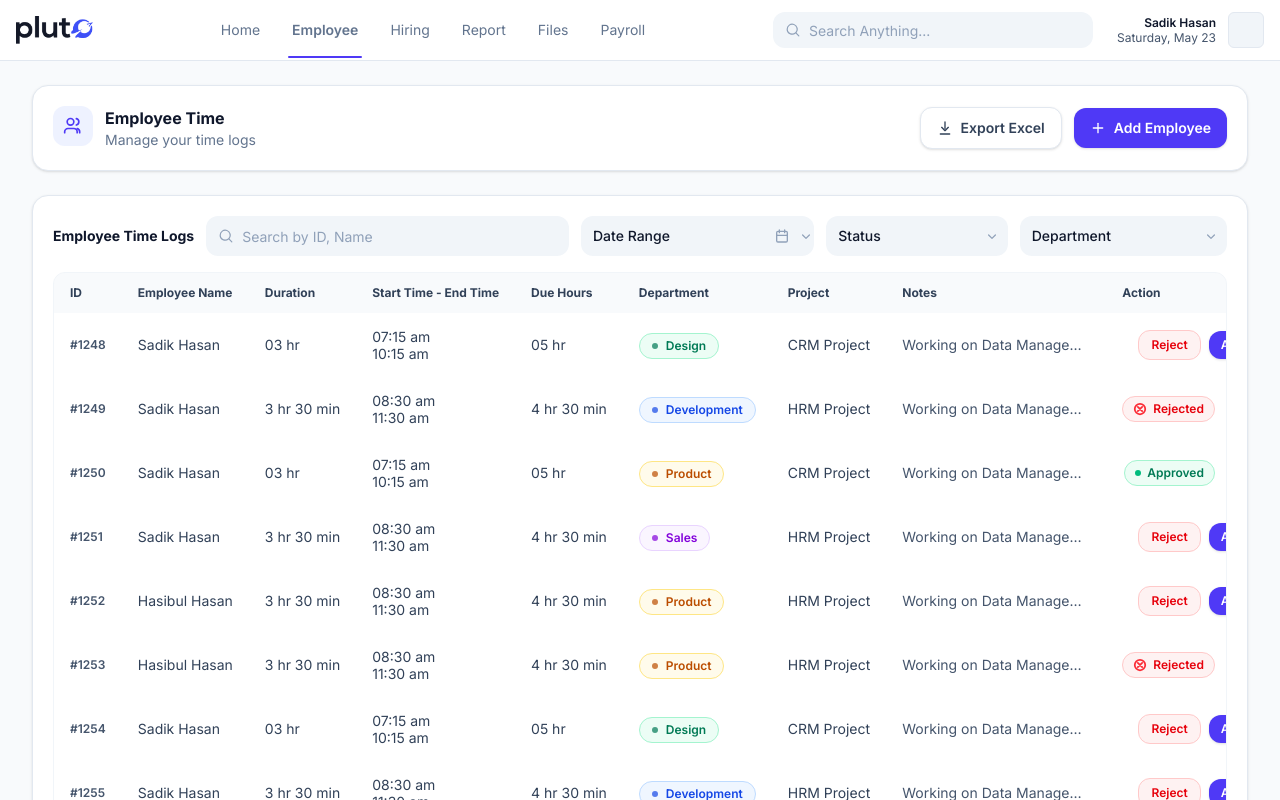
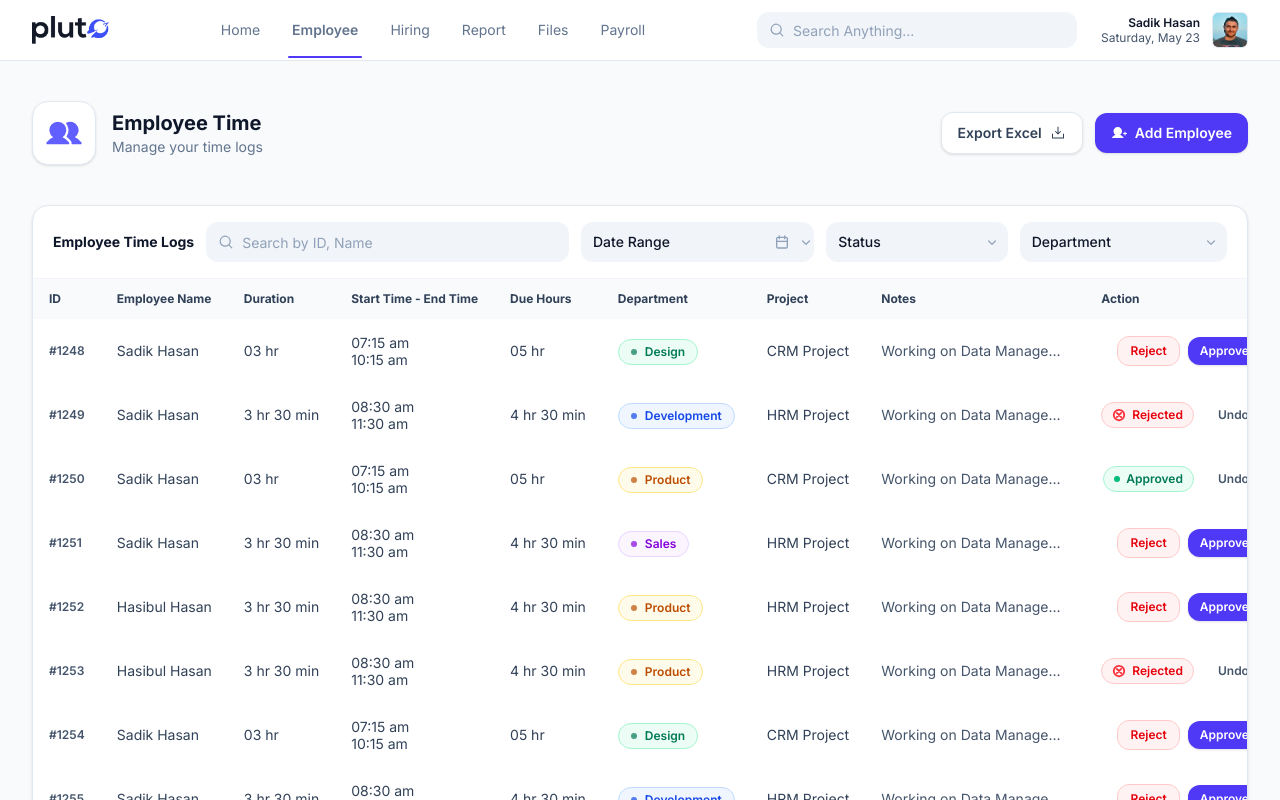
Before and after one commit to Dipteskundu/HRM-Project, a React (Vite) app: page /employee in a window 1280 px wide. Shown: the top 800 px of the page. Built offline with nearby package versions, Linux system fonts and the light colour scheme.

Commit message:
solve all alignment issues

```diff
--- a/package.json
+++ b/package.json
@@ -13,6 +13,7 @@
     "@tailwindcss/vite": "^4.3.0",
     "react": "^19.2.6",
     "react-dom": "^19.2.6",
+    "react-icons": "^5.6.0",
     "react-router": "^7.15.1",
     "react-router-dom": "^7.15.1",
     "tailwindcss": "^4.3.0"
--- a/src/components/Employee/EmployeeHeader.jsx
+++ b/src/components/Employee/EmployeeHeader.jsx
@@ -1,39 +1,29 @@
 import { Button } from '../common/index.js'
+import { PiDownloadSimple, PiUserPlusFill, PiUsersFill } from 'react-icons/pi'
 
 export default function EmployeeHeader({ onExport, onAdd }) {
   return (
-    <div className="rounded-2xl border border-slate-200 bg-white shadow-sm px-5 py-5">
+    <div className="rounded-2xl py-4">
       <div className="flex flex-col gap-4 sm:flex-row sm:items-center sm:justify-between">
-        <div className="flex items-start gap-3">
-          <div className="flex h-10 w-10 items-center justify-center rounded-xl bg-indigo-50">
-            <svg viewBox="0 0 24 24" className="h-5 w-5 text-indigo-600" fill="none" stroke="currentColor" strokeWidth="2">
-              <path strokeLinecap="round" strokeLinejoin="round" d="M17 20v-1a4 4 0 0 0-4-4H6a4 4 0 0 0-4 4v1" />
-              <path strokeLinecap="round" strokeLinejoin="round" d="M16 3.13a4 4 0 0 1 0 7.75" />
-              <path strokeLinecap="round" strokeLinejoin="round" d="M20 20v-1a4 4 0 0 0-3-3.87" />
-              <circle cx="9" cy="7" r="4" />
-            </svg>
+        <div className="flex items-center gap-4">
+          {/* Icon box — white card with border, larger to match design */}
+          <div className="flex h-16 w-16 flex-shrink-0 items-center justify-center rounded-2xl border border-slate-200 bg-white shadow-sm">
+            <PiUsersFill className="h-9 w-9 text-indigo-500" />
           </div>
           <div>
-            <div className="text-base font-bold text-slate-900">Employee Time</div>
+            <div className="text-xl font-bold text-slate-900">Employee Time</div>
             <div className="text-sm text-slate-500">Manage your time logs</div>
           </div>
         </div>
 
         <div className="flex flex-wrap items-center justify-start gap-3 sm:justify-end">
           <Button variant="secondary" size="md" onClick={onExport}>
-            <svg viewBox="0 0 24 24" className="h-4 w-4" fill="none" stroke="currentColor" strokeWidth="2">
-              <path strokeLinecap="round" strokeLinejoin="round" d="M12 3v10" />
-              <path strokeLinecap="round" strokeLinejoin="round" d="m7 11 5 5 5-5" />
-              <path strokeLinecap="round" strokeLinejoin="round" d="M5 21h14" />
-            </svg>
             Export Excel
+            <PiDownloadSimple className="h-4 w-4" />
           </Button>
 
           <Button variant="primary" size="md" onClick={onAdd}>
-            <svg viewBox="0 0 24 24" className="h-4 w-4" fill="none" stroke="currentColor" strokeWidth="2">
-              <path strokeLinecap="round" strokeLinejoin="round" d="M12 5v14" />
-              <path strokeLinecap="round" strokeLinejoin="round" d="M5 12h14" />
-            </svg>
+            <PiUserPlusFill className="h-4 w-4" />
             Add Employee
           </Button>
         </div>
--- a/src/components/Navbar/Navbar.jsx
+++ b/src/components/Navbar/Navbar.jsx
@@ -1,6 +1,7 @@
 import { useState } from 'react'
 import { NavLink } from 'react-router-dom'
 import logo from '../../assets/Frame.png'
+import profileImg from '../../assets/Profile.jpg'
 
 
 const NAV_ITEMS = [
@@ -24,7 +25,7 @@ export default function Navbar() {
   const [query, setQuery] = useState('')
   return (
     <header className="border-b border-slate-200 bg-white">
-      <div className="mx-auto flex max-w-7xl items-center gap-6 px-4 py-3">
+      <div className="mx-auto flex max-w-7xl items-center gap-6 px-4 sm:px-6 lg:px-8 py-3">
         <div className="flex items-center gap-3">
           <img src={logo} alt="Pluto" className="h-7 w-auto" />
         </div>
@@ -76,7 +77,9 @@ export default function Navbar() {
             <div className="font-semibold text-slate-900">Sadik Hasan</div>
             <div>{formatNavbarDate(new Date())}</div>
           </div>
-          <div className="h-9 w-9 overflow-hidden rounded-md border border-slate-200 bg-slate-100" />
+          <div className="h-9 w-9 overflow-hidden rounded-md border border-slate-200 bg-slate-100">
+            <img src={profileImg} alt="Sadik Hasan" className="h-full w-full object-cover" />
+          </div>
         </div>
       </div>
     </header>
--- a/src/components/common/Button.jsx
+++ b/src/components/common/Button.jsx
@@ -12,7 +12,7 @@ const VARIANTS = {
   secondary: 'border border-slate-200 bg-white text-slate-700 shadow-sm hover:bg-slate-50 focus:ring-indigo-500/30',
   ghost:     'text-slate-600 hover:text-slate-800 hover:bg-slate-100 focus:ring-slate-300',
   danger:    'border border-red-200 bg-red-50 text-red-600 hover:bg-red-100 focus:ring-red-400/30',
-  dark:      'bg-slate-900 text-white shadow-sm hover:bg-slate-700 focus:ring-slate-500/40',
+  dark:      'bg-emerald-500 text-white shadow-sm hover:bg-emerald-600 focus:ring-emerald-500/40',
 }
 
 const SIZES = {
--- a/src/pages/Employee.jsx
+++ b/src/pages/Employee.jsx
@@ -282,13 +282,10 @@ export default function Employee() {
     <div className="space-y-6">
       <EmployeeHeader onExport={handleExport} onAdd={() => setAddOpen(true)} />
 
-      <div className="rounded-2xl border border-slate-200 bg-white shadow-sm p-5">
-        <div className="flex flex-col gap-4">
-          <div className="flex flex-col gap-3 lg:flex-row lg:items-center lg:justify-between">
-            <div>
+      <div className="rounded-2xl border border-slate-200 bg-white shadow-sm">
+        {/* Filters row */}
+        <div className="flex flex-col gap-3 px-5 py-4 lg:flex-row lg:items-center lg:justify-between">
           <div className="text-sm font-bold text-slate-900">Employee Time Logs</div>
-            </div>
-
           <EmployeeFilters
             searchTerm={searchTerm} setSearchTerm={setSearchTerm}
             dateFilterLabel={dateFilterLabel}
@@ -301,7 +298,8 @@ export default function Employee() {
           />
         </div>
 
-          <div className="rounded-xl border border-slate-100 bg-slate-50 overflow-hidden">
+        {/* Table — full width, no extra padding */}
+        <div className="border-t border-slate-100 overflow-hidden">
           <EmployeeTable
             rows={rows} getStatus={getStatus}
             approve={approve} reject={reject} undo={undo}
@@ -310,8 +308,9 @@ export default function Employee() {
           />
         </div>
 
+        {/* Pagination */}
         {totalPages > 1 && (
-            <div className="flex items-center justify-end gap-2 px-2 py-4 border-t border-slate-100">
+          <div className="flex items-center justify-end gap-2 px-5 py-4 border-t border-slate-100">
               <button type="button" onClick={() => setCurrentPageState(Math.max(1, currentPage - 1))} disabled={currentPage === 1} className="rounded-md px-2 py-1 text-sm text-slate-600 hover:bg-slate-100 disabled:opacity-50">← Previous</button>
               <div className="flex items-center gap-1">
                 {Math.max(1, currentPage - 2) > 1 && (
@@ -327,7 +326,6 @@ export default function Employee() {
               <button type="button" onClick={() => setCurrentPageState(Math.min(totalPages, currentPage + 1))} disabled={currentPage === totalPages} className="rounded-md px-2 py-1 text-sm text-slate-600 hover:bg-slate-100 disabled:opacity-50">Next →</button>
             </div>
           )}
-        </div>
       </div>
 
       <EmployeeAddModal
```
Also changed, not shown: src/assets/Profile.jpg (added), 1 other file (tests, documents, lock files or other folders). Lines whose indentation alone changed are shown as unchanged.
